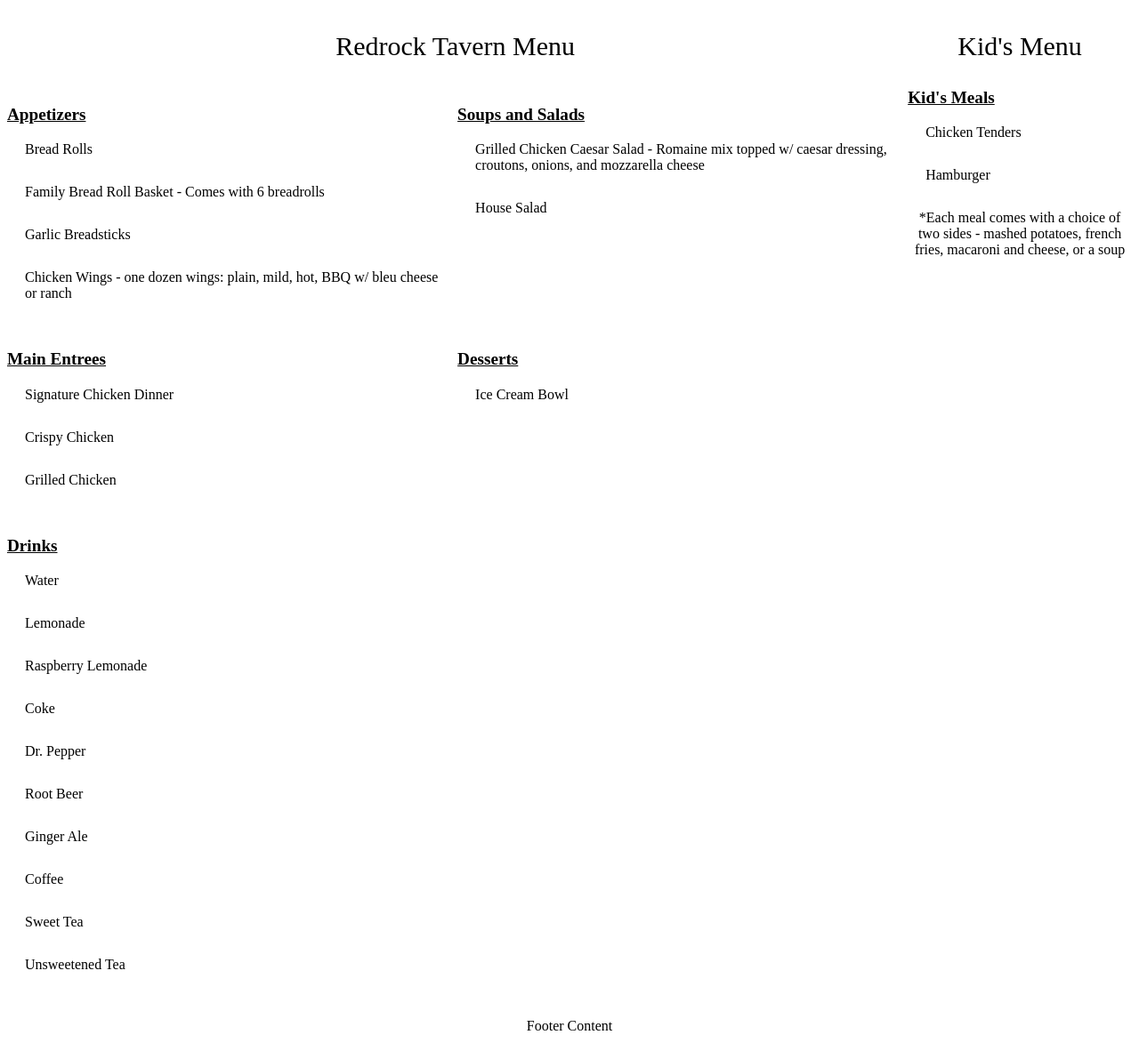
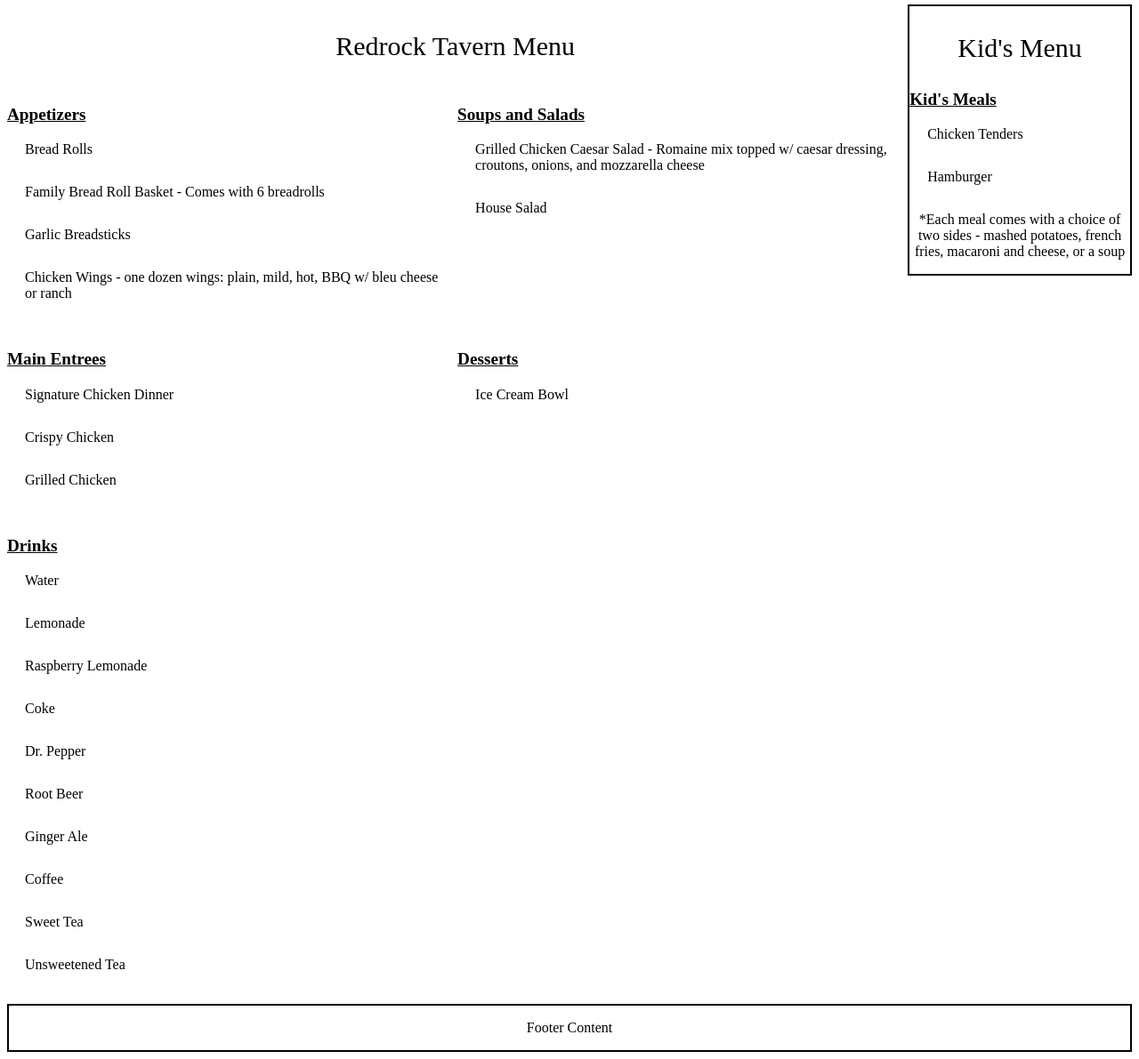
Before and after one commit to CalebUhouse/Web-Design-Group-Project, a PHP site: page /Menu.html in a window 1280 px wide. Shown: the part 120-1311 px from the top of the page at 89% size. Before the commit the page ends 1279 px from the top, so only its background shows below. Run offline with PHP 8.4, Linux system fonts and the light colour scheme.

Commit message:
Update Restaurant.css

```diff
--- a/Restaurant.css
+++ b/Restaurant.css
@@ -44,6 +44,7 @@ aside
 footer
 {
     grid-area: footer;
+    border: 2px solid black;
 }
 
 .menu
@@ -51,6 +52,11 @@ footer
     display: grid;
     grid-template-columns: 1fr 1fr;
     grid-gap: 5px 5px;
+}
+
+.kids-menu
+{
+    border: 2px solid black;
 }
 
 .menu-category
```
